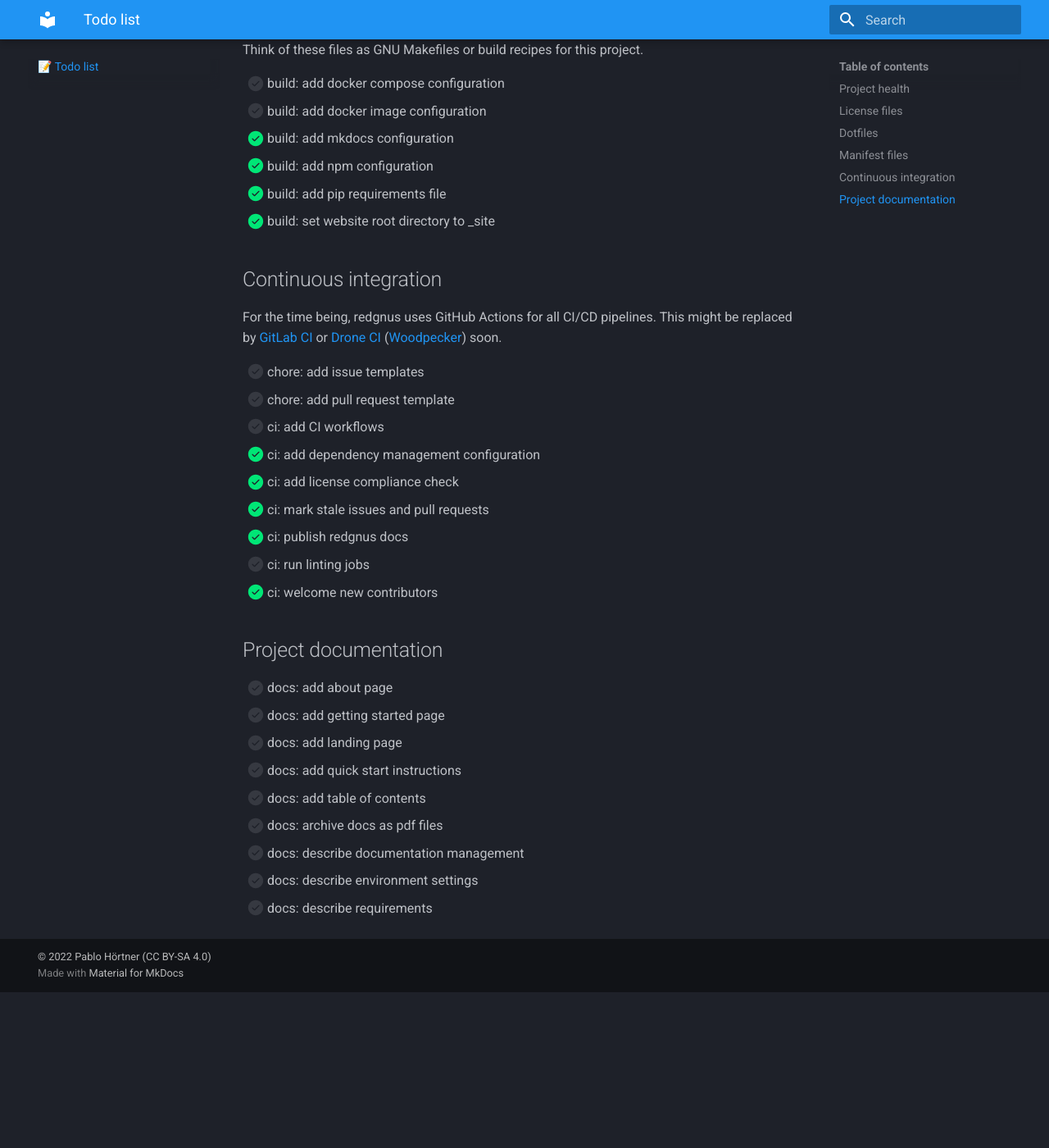
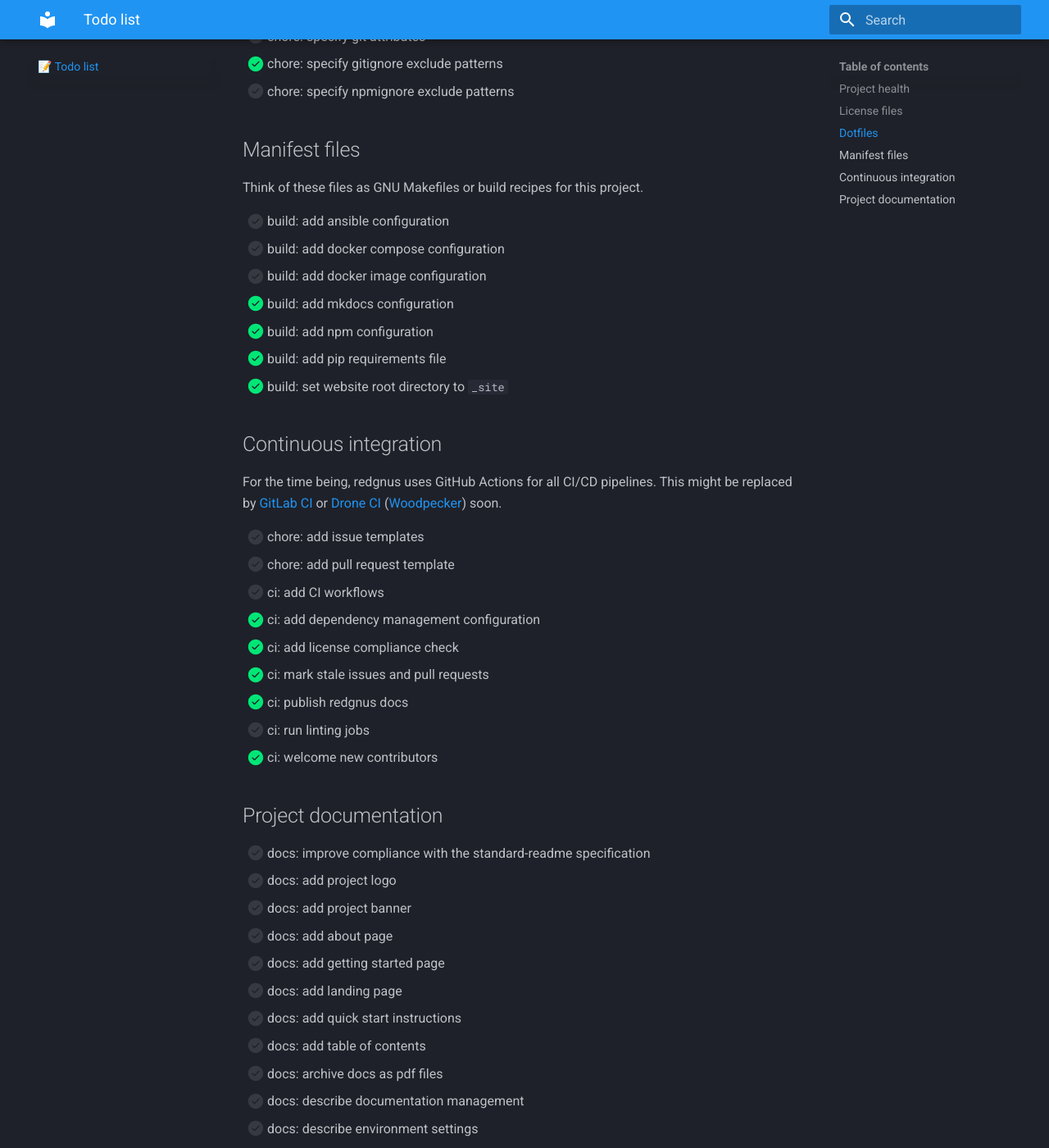
Before and after one commit to redgnus/template, an MkDocs documentation site: the page built from docs/TODO.md, in a window 1280 px wide and 1400 px high, scrolled down 1763 px. Shown: the whole window at 82% size. Built offline with MkDocs 1.6.1 and Material for MkDocs 9.7.7, drawn with Linux system fonts in a browser that asks for light colours; before the commit the page ends 2973 px from its top, so only the background shows below that; some of the changed text lies outside the part shown.

Commit message:
docs: update todo list

```diff
--- a/docs/TODO.md
+++ b/docs/TODO.md
@@ -26,6 +26,10 @@
 - [x] docs: add contributing guidelines
 - [x] docs: add todo list
 - [ ] docs: add changelog file
+- [ ] build: add ansible playbook
+- [ ] build: add ansible scripts
+- [ ] build: add mkdocs scripts
+- [ ] build: add setup script
 
 ## License files
 
@@ -64,12 +69,13 @@
 
 Think of these files as GNU Makefiles or build recipes for this project.
 
+- [ ] build: add ansible configuration
 - [ ] build: add docker compose configuration
 - [ ] build: add docker image configuration
 - [x] build: add mkdocs configuration
 - [x] build: add npm configuration
 - [x] build: add pip requirements file
-- [x] build: set website root directory to _site
+- [x] build: set website root directory to `_site`
 
 ## Continuous integration
 
@@ -88,6 +94,9 @@
 
 ## Project documentation
 
+- [ ] docs: improve compliance with the standard-readme specification
+- [ ] docs: add project logo
+- [ ] docs: add project banner
 - [ ] docs: add about page
 - [ ] docs: add getting started page
 - [ ] docs: add landing page
```
Also changed, not shown: other parts of docs/TODO.md (+1 -0 lines).
